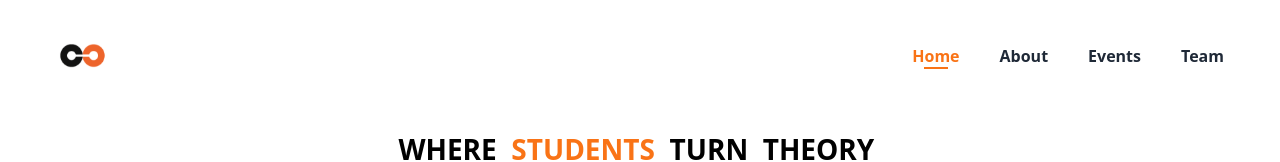
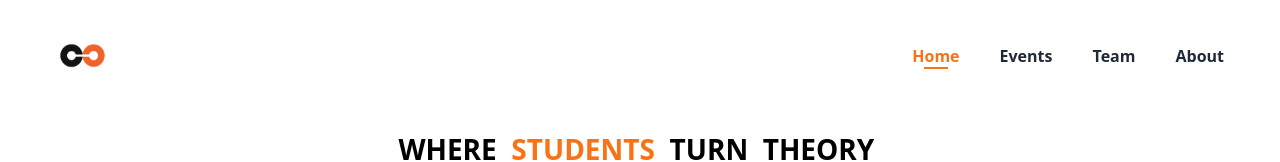
Before and after one commit to connectemea/connect_emea, a React (Vite) app: page / in a window 1280 px wide. Shown: the top 162 px of the page. Built offline with nearby package versions, Linux system fonts and the light colour scheme.

Commit message:
fix(navLinks): update navigation links

```diff
--- a/src/const/navLinks.ts
+++ b/src/const/navLinks.ts
@@ -1,19 +1,19 @@
 const navLinks = [
   {
     label: "Home",
-    href:"/"
+    href: "/"
+  },
+  {
+    label: "Events",
+    href: "/events"
+  },
+  {
+    label: "Team",
+    href: "/team"
   },
   {
     label: "About",
-    href:"/about"
-  },
-  {
-    label: "Events",
-    href:"/events"
-  },
-  {
-    label: "Team",
-    href:"/team"
+    href: "/about"
   },
 ];
 
```
